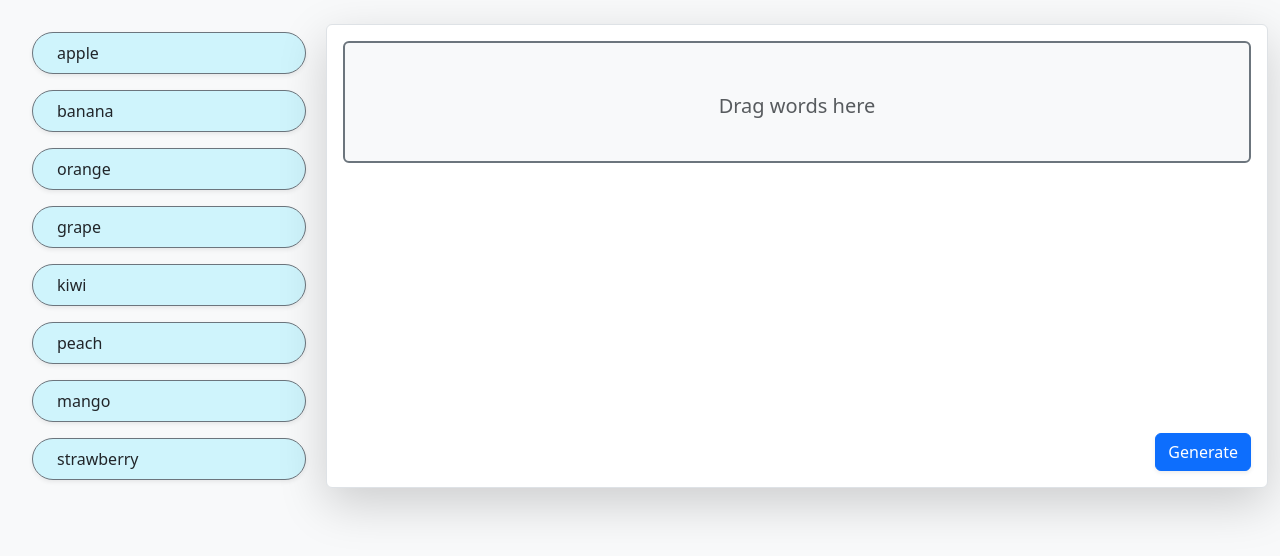
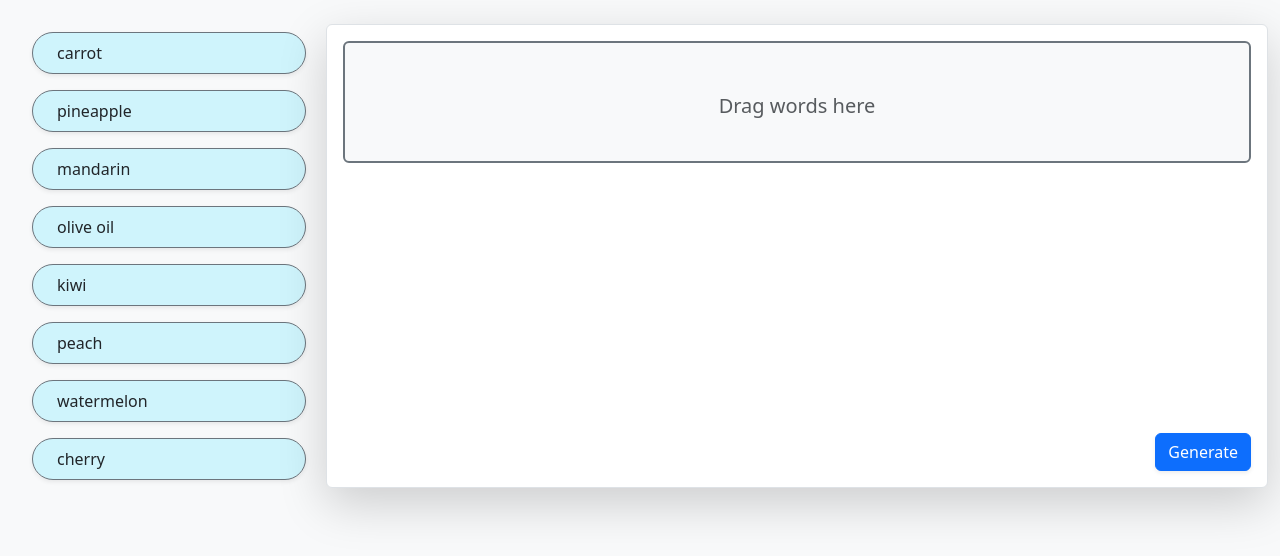
Before and after one commit to molnarimi0211/Media_detective_pet, a React (Vite) app in the folder frontend/: page /media in a window 1280 px wide. Shown: the top 556 px of the page. Built offline with nearby package versions, Linux system fonts and the light colour scheme.

Commit message:
Modified Media.jsx so it sends the selected words in an array.

```diff
--- a/frontend/src/Media.jsx
+++ b/frontend/src/Media.jsx
@@ -102,14 +102,14 @@ const Media = () => {
     const navigate = useNavigate();
 
     const [availableWords, setAvailableWords] = useState([
-        { id: '1', word: 'apple' },
-        { id: '2', word: 'banana' },
-        { id: '3', word: 'orange' },
-        { id: '4', word: 'grape' },
+        { id: '1', word: 'carrot' },
+        { id: '2', word: 'pineapple' },
+        { id: '3', word: 'mandarin' },
+        { id: '4', word: 'olive oil' },
         { id: '5', word: 'kiwi' },
         { id: '6', word: 'peach' },
-        { id: '7', word: 'mango' },
-        { id: '8', word: 'strawberry' },
+        { id: '7', word: 'watermelon' },
+        { id: '8', word: 'cherry' },
     ]);
 
     const [droppedWords, setDroppedWords] = useState([]);
@@ -139,7 +139,7 @@ const Media = () => {
             headers: {
                 'Content-Type': 'application/json',
             },
-            body: JSON.stringify({ prompt: wordsToSend.join(', ') }),
+            body: JSON.stringify({ words: wordsToSend })
         });
 
         if (!response.ok) {
@@ -148,6 +148,8 @@ const Media = () => {
         }
 
         const data = await response.json();
+        console.log('Received data:', data);
+
 
         localStorage.setItem('generatedImage', data.imageBase64);
         navigate('/generated');
```
Also changed, not shown: 5 other files (tests, documents, lock files or other folders).
